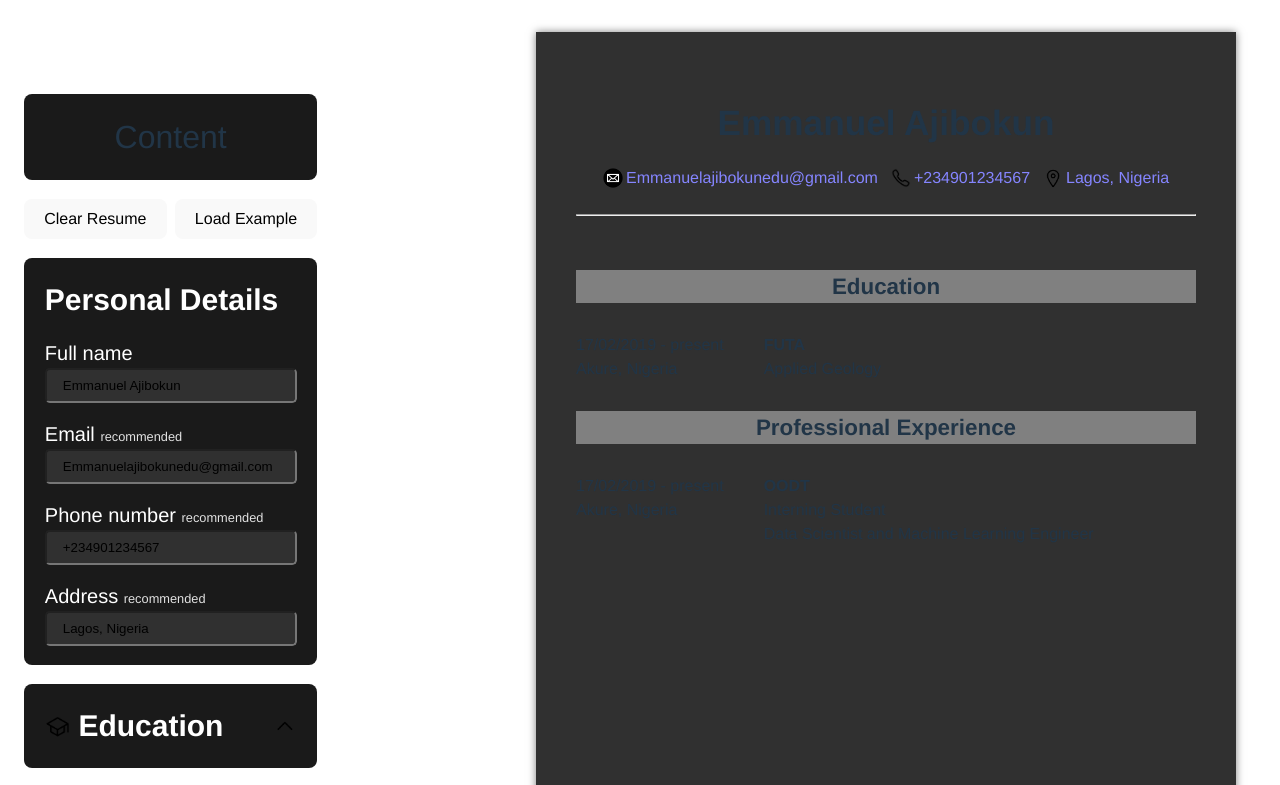
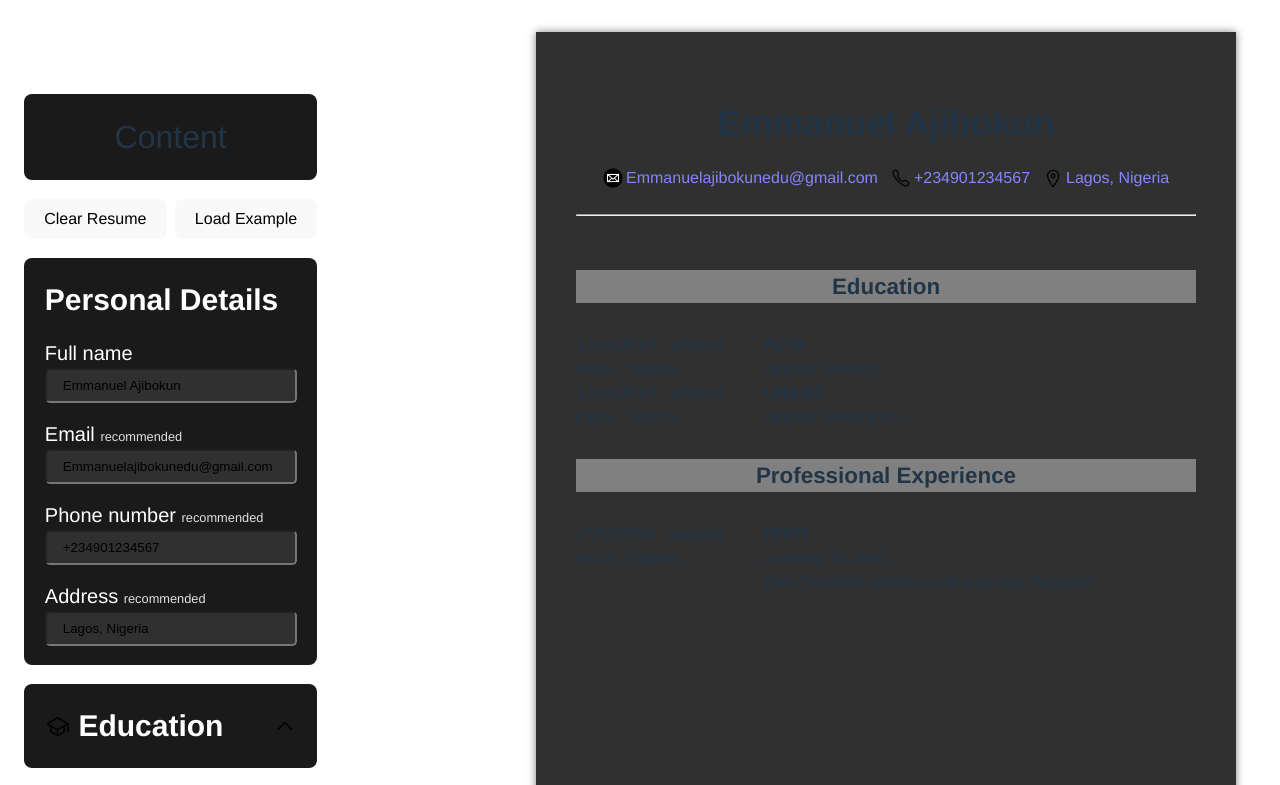
Before and after one commit to EmmanuelAjibokun/cv-application, a React (Vite) app: page / in a window 1280 px wide. Shown: the top 785 px of the page. Built offline with nearby package versions, Linux system fonts and the light colour scheme.

Commit message:
create component that shows education component and education list

```diff
--- a/src/App.jsx
+++ b/src/App.jsx
@@ -15,11 +15,6 @@ function App() {
   const [addr, setAddr] = useState("Lagos, Nigeria")
 
   // Education states
-  const [school, setSchool] = useState("FUTA")
-  const [degree, setDegree] = useState("Applied Geology")
-  const [startdate, setStartdate] = useState("17/02/2019")
-  const [enddate, setEnddate] = useState("present")
-  const [location, setLocation] = useState("Akure, Nigeria")
   const [newEducation, setNewEducation] = useState([
     {
       id: 0,
@@ -64,10 +59,6 @@ function App() {
           vals={newEducation}
           setVals={setNewEducation}
           />
-        {/* <Education
-          val={{school, degree, startdate, enddate, location}}
-          setVal={{setSchool, setDegree, setStartdate, setEnddate, setLocation}}
-          /> */}
         <Experience
           val={{company, position, startdate2, enddate2, location2, description}}
           setVal={{setCompany, setPosition, setStartdate2, setEnddate2, setLocation2, setDescription}} />
@@ -75,7 +66,7 @@ function App() {
       <sections className="cv">
         <Template
           val={{person, mail, num, addr}}
-          educationVal={{school, degree, startdate, enddate, location}}
+          educationVal={newEducation}
           experienceVal={{company, position, startdate2, enddate2, location2, description}}
           />
       </sections>
--- a/src/components/Delete.jsx
+++ b/src/components/Delete.jsx
@@ -1,5 +1,8 @@
-export default function Delete () {
-  return (
-    <button>Delete</button>
-  )
+export default function Delete ({setDisplay, vals, setVals}) {
+  function handleClick() {
+    const newVals = [...vals]
+    setVals(newVals.map(item => ({...item, display: false})))
+    setDisplay(false)
+  }
+  return <button onClick={handleClick}>Delete</button>
 }
--- a/src/components/Save.jsx
+++ b/src/components/Save.jsx
@@ -1,3 +1,8 @@
-export default function Save () {
-  return <button>Save</button>
+export default function Save ({setDisplay, vals, setVals}) {
+  function handleClick() {
+    const newVals = [...vals]
+    setVals(newVals.map(item => ({...item, display: false})))
+    setDisplay(false)
+  }
+  return <button onClick={handleClick}>Save</button>
 }
--- a/src/components/education/EducationList.jsx
+++ b/src/components/education/EducationList.jsx
@@ -4,7 +4,7 @@ import Capsule from "./capsule"
 
 export default function EducationList({vals, setVals}) {
   const [display, setDisplay] = useState(false);
-  const maxId = Math.max(...vals.map(item => item.id));
+  const maxId =vals.length > 0 ? Math.max(...vals.map(item => item.id)): 1;
 
   return (
     <div className="education-list">
--- /dev/null
+++ b/src/components/template/ShowEducation.jsx
@@ -0,0 +1,17 @@
+export default function ShowEducation({educationVal}) {
+  return (
+    educationVal.map(item => (
+      <div className="cat" key={item.id}>
+        {console.log(item)}
+        <div className="left_side">
+          <p>{item["startdate"]} - {item.enddate}</p>
+          <p>{item.location}</p>
+        </div>
+        <div className="right_side">
+          <p>{item.school}</p>
+          <p>{item.degree}</p>
+        </div>
+      </div>
+    ))
+  )
+}
--- a/src/components/template/Template.jsx
+++ b/src/components/template/Template.jsx
@@ -3,7 +3,11 @@ import mail from '../../assets/mail.png'
 import phone from '../../assets/phone.png'
 import location from '../../assets/location.png'
 
+import ShowEducation from './ShowEducation'
+
+
 export default function Template({val, educationVal, experienceVal}) {
+
   return (
     <div className='template'>
       <div className="header">
@@ -27,16 +31,8 @@ export default function Template({val, educationVal, experienceVal}) {
       <div className="body">
         <div className="subbody">
           <h4>Education</h4>
-          <div className="cat">
-            <div className="left_side">
-              <p>{educationVal.startdate} - {educationVal.enddate}</p>
-              <p>{educationVal.location}</p>
-            </div>
-            <div className="right_side">
-              <p>{educationVal.school}</p>
-              <p>{educationVal.degree}</p>
-            </div>
-          </div>
+          {/* {showEducation(educationVal)} */}
+          <ShowEducation educationVal={educationVal} />
         </div>
         <div className="subbody">
           <h4>Professional Experience</h4>
```
